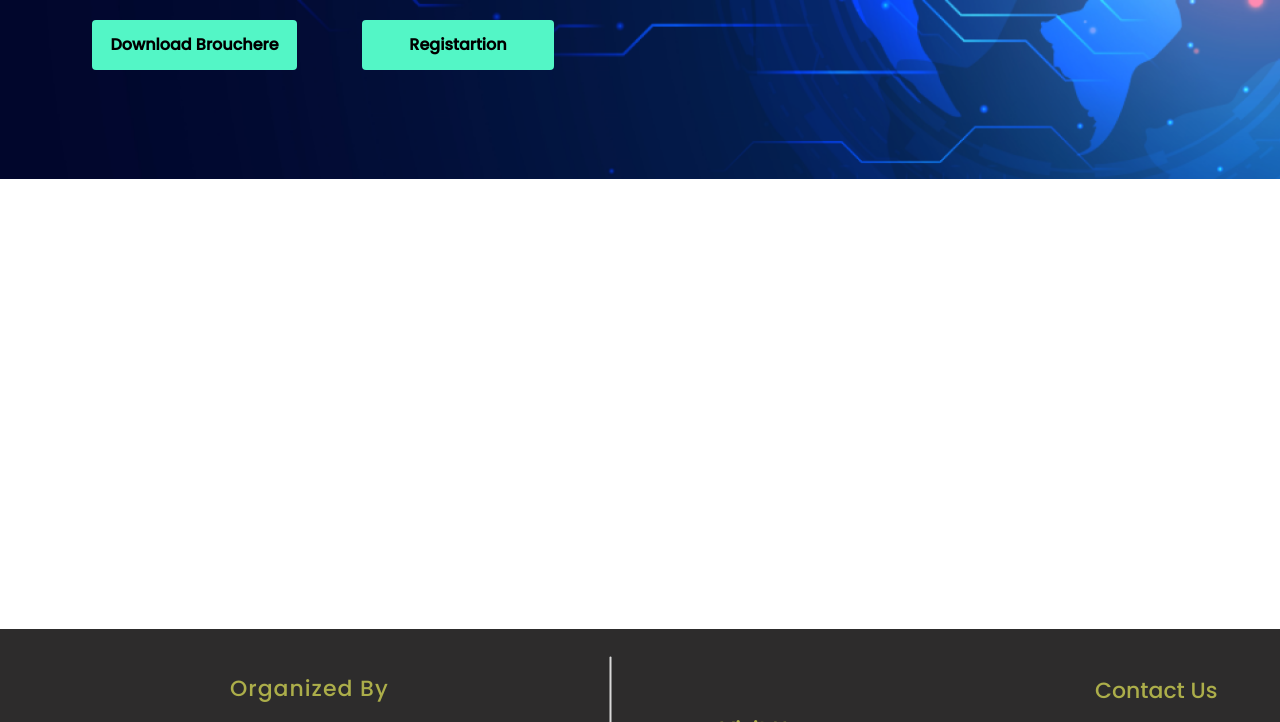
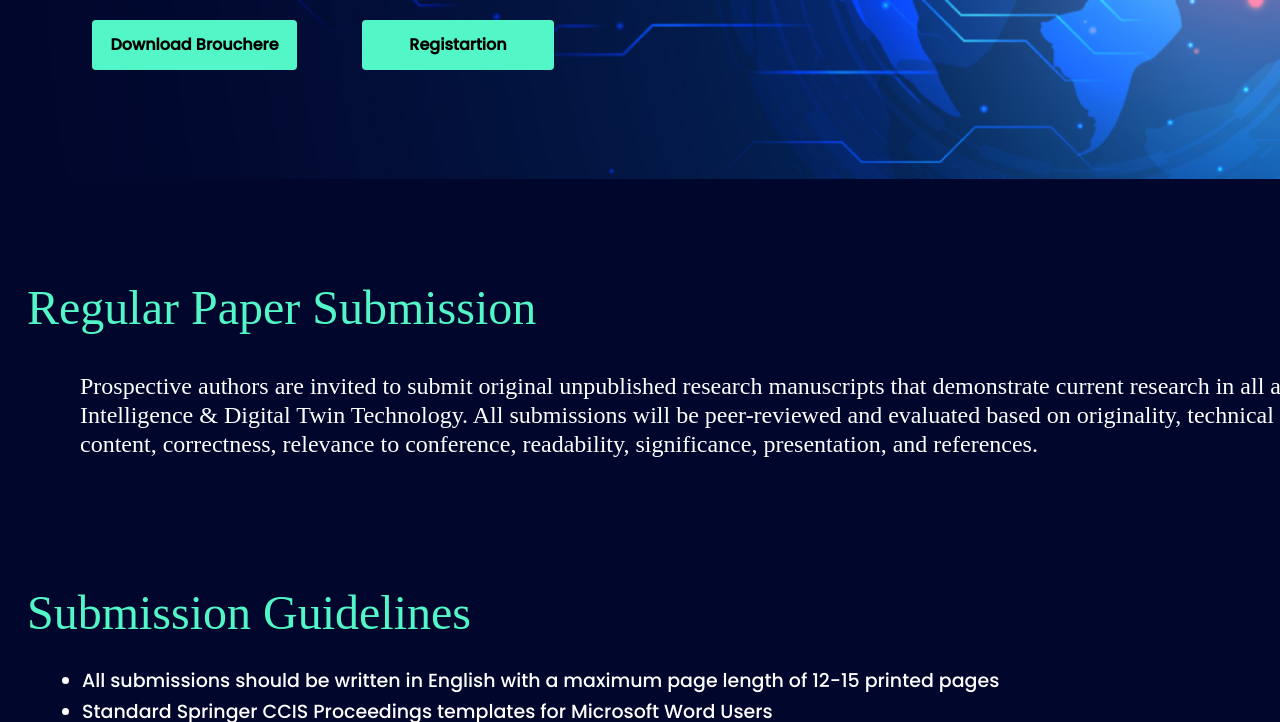
Before and after one commit to Destro-Sec/AIDTT-PSREC, a plain HTML site: page guidelines/index.html in a window 1280 px wide. Shown: the part 421-1143 px from the top of the page. Drawn offline with nearby package versions, Linux system fonts and the light colour scheme.

Commit message:
submission finished

```diff
--- a/guidelines/index.html
+++ b/guidelines/index.html
@@ -63,6 +63,21 @@
 
     </div>
   </div>
+  <div class="seclayer">
+    <h1>Regular Paper Submission</h1>
+    <p>Prospective authors are invited to submit original unpublished research manuscripts that demonstrate current
+      research in all areas of Artificial Intelligence & Digital Twin Technology. All submissions will be peer-reviewed
+      and evaluated based on originality, technical and research content, correctness, relevance to conference,
+      readability, significance, presentation, and references.</p>
+
+    <h1>Submission Guidelines</h1>
+    <ul>
+      <li> All submissions should be written in English with a maximum page length of 12-15 printed pages</li>
+      <li> Standard Springer CCIS Proceedings templates for Microsoft Word Users</li>
+      <li> Authors can send their paper to iconaidtt2023@psr.edu.in</li>
+      <li> Format for paper submission - <a href="https://www.springer.com/gp/computerscience/lncs/conference-proceedings-guidelines"> Click here </a></li>
+    </ul>
+  </div>
 
   <div class="footer">
     <div class="trw">
--- a/guidelines/style.css
+++ b/guidelines/style.css
@@ -0,0 +1,58 @@
+body {
+    background-color: #01062c;
+  }
+
+  .seclayer h1 {
+    position: relative;
+    width: 598px;
+    height: 58px;
+    left: 27px;
+    top: 700px;
+
+    font-family: "YouTube Sans Dark";
+    font-style: normal;
+    font-weight: 500;
+    font-size: 48px;
+    line-height: 58px;
+
+    /* identical to box height */
+
+    color: #53f6c6;
+  }
+
+  .seclayer p {
+    position: relative;
+    width: 1372px;
+    height: 232px;
+    left: 80px;
+    top: 730px;
+
+    font-family: "YouTube Sans Dark";
+    font-style: normal;
+    font-weight: 500;
+    font-size: 24px;
+    line-height: 29px;
+
+    color: #ffffff;
+  }
+
+  li {
+    font-family: "Poppins";
+    font-style: normal;
+    font-weight: 400;
+    font-size: 19px;
+    line-height: 30px;
+    text-align: justify;
+    width: 100%;
+    height: 31px;
+    color: #ffffff;
+    position: relative;
+    top: 50px;
+    list-style-type: disc;
+  }
+
+  ul {
+    position: absolute;
+    left: 82px;
+    top: 1037px;
+}
```
